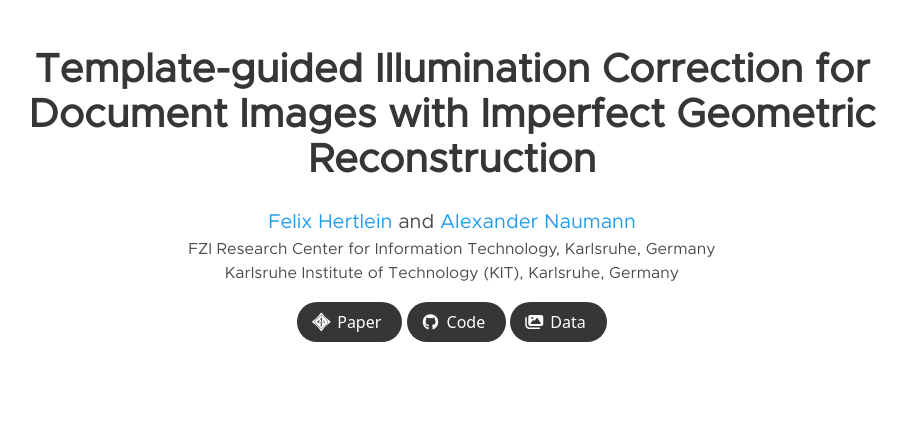
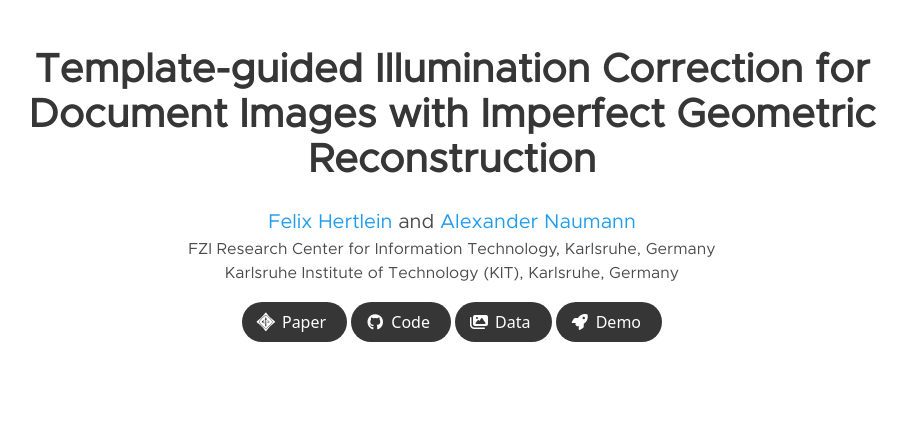
Before and after one commit to FelixHertlein/illtrtemplate, a plain HTML site: page index.html in a window 1280 px wide. Shown: the top 440 px of the page, without its empty margins (188-1095 px from the left). Drawn offline with Linux system fonts and the light colour scheme; files whose address does not match are found by name; a web font is replaced by a local one.

Commit message:
Add demo link

```diff
--- a/index.html
+++ b/index.html
@@ -126,6 +126,20 @@
                         <i class="far fa-images"></i>
                       </span>
                       <span>Data</span>
+                    </a>
+                  </span>
+
+                  <!-- Demo Link. -->
+                  <span class="link-block">
+                    <a
+                      href="https://felixhertlein.de/docrefine/home"
+                      class="external-link button is-normal is-rounded is-dark"
+                      target="_blank"
+                    >
+                      <span class="icon">
+                        <i class="far fa-rocket"></i>
+                      </span>
+                      <span>Demo</span>
                     </a>
                   </span>
                 </div>
```
